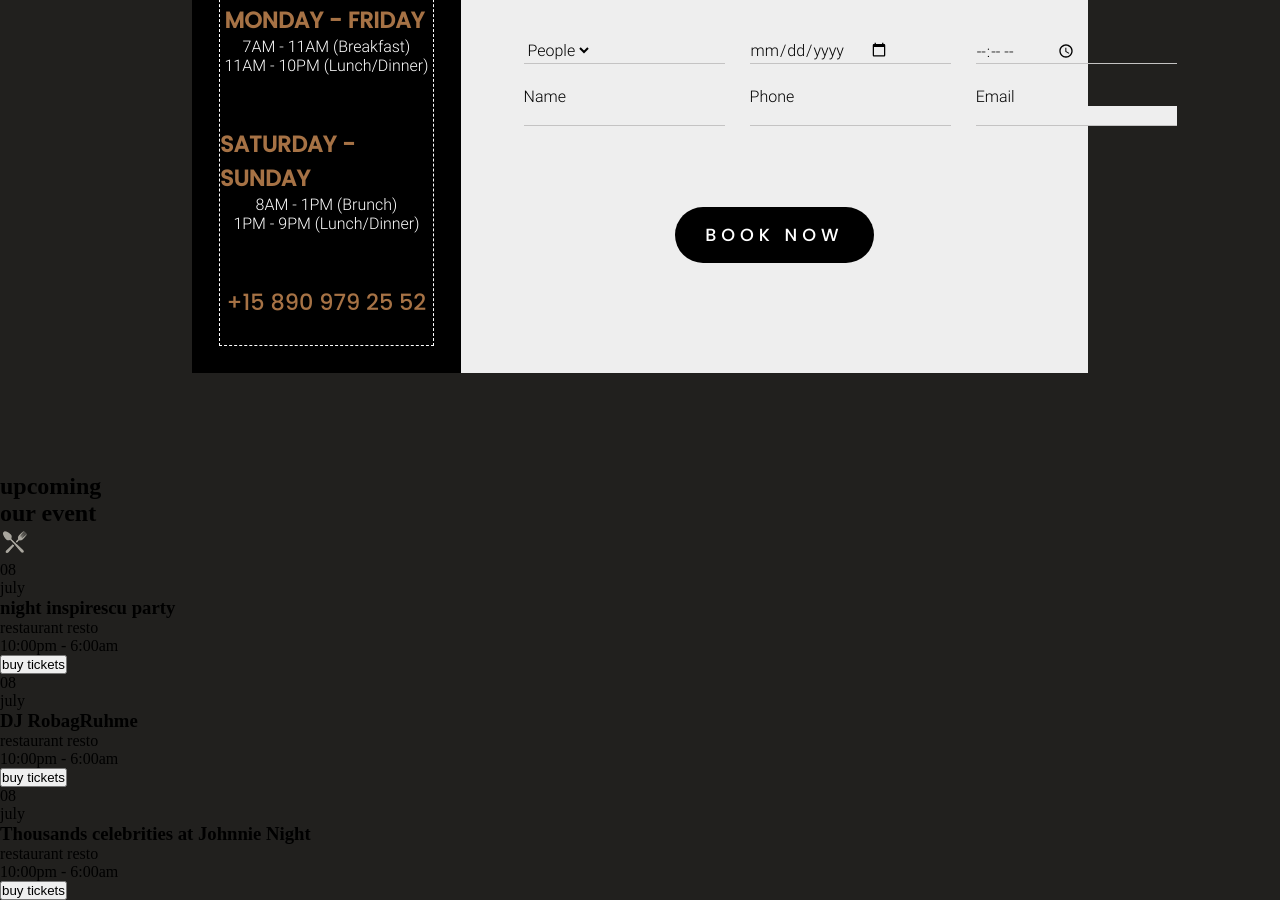
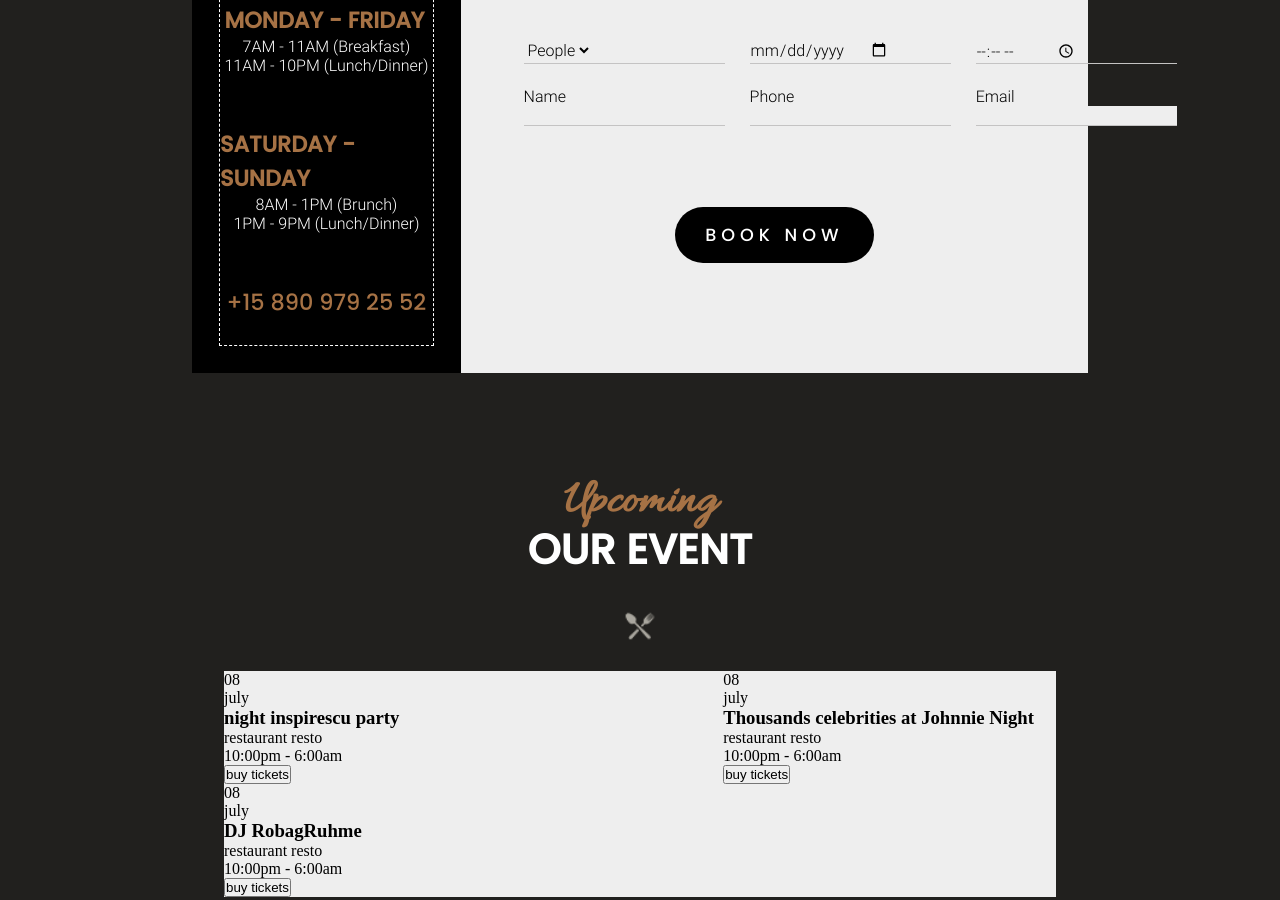
Before and after one commit to jeyson08/le-resto, a plain HTML site: page index.html in a window 1280 px wide. Shown: the part 3180-4080 px from the top of the page. Drawn offline with Linux system fonts and the light colour scheme.

Commit message:
debut grid event

```diff
--- a/assets/styles/index.scss
+++ b/assets/styles/index.scss
@@ -3,3 +3,4 @@
 @import "layouts/discover";
 @import "layouts/menus";
 @import "layouts/booking";
+@import "layouts/event";
--- /dev/null
+++ b/assets/styles/layouts/_event.scss
@@ -0,0 +1,50 @@
+section.event {
+  display: flex;
+  justify-content: center;
+  align-items: center;
+  flex-direction: column;
+  margin: 0 auto;
+
+  h2 {
+    font-family: $font1;
+    color: $color1;
+    font-size: 3rem;
+    text-transform: capitalize;
+  }
+
+  h1 {
+    font-family: $font2;
+    color: $color6;
+    font-size: 2.6rem;
+    text-transform: uppercase;
+    margin-top: -15px;
+  }
+
+  img {
+    transform: scale(1.2);
+    margin: 30px 0;
+  }
+
+  .event-container {
+    background: $color2;
+    width: 65%;
+    display: grid;
+    grid-template-columns: 30% 30% 40%;
+    grid-template-rows: 1fr 1fr;
+    grid-template-areas:
+      "un un trois"
+      "deux deux trois";
+
+    div:first-of-type {
+      grid-area: un;
+    }
+
+    div:nth-of-type(2) {
+      grid-area: deux;
+    }
+
+    div:nth-of-type(3) {
+      grid-area: trois;
+    }
+  }
+}
```
Also changed, not shown: assets/styles/index.css, 1 other file.
